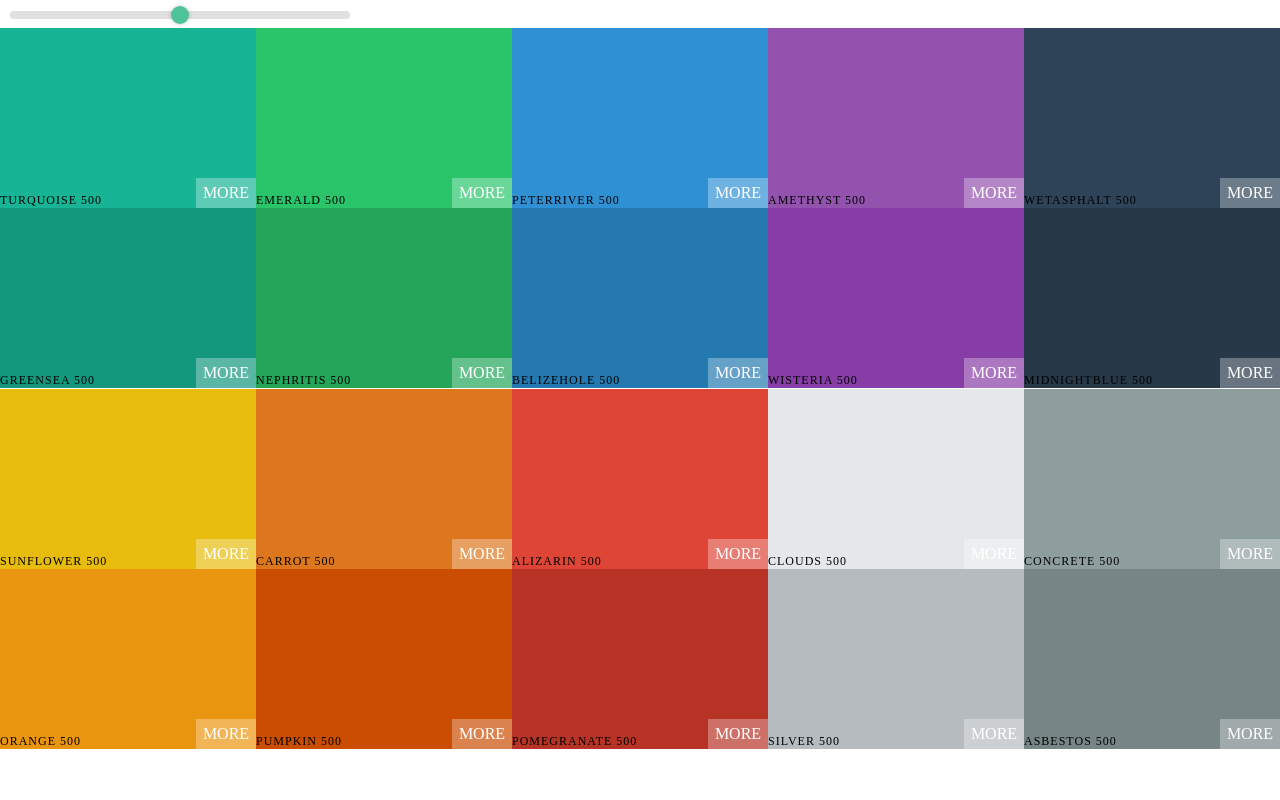
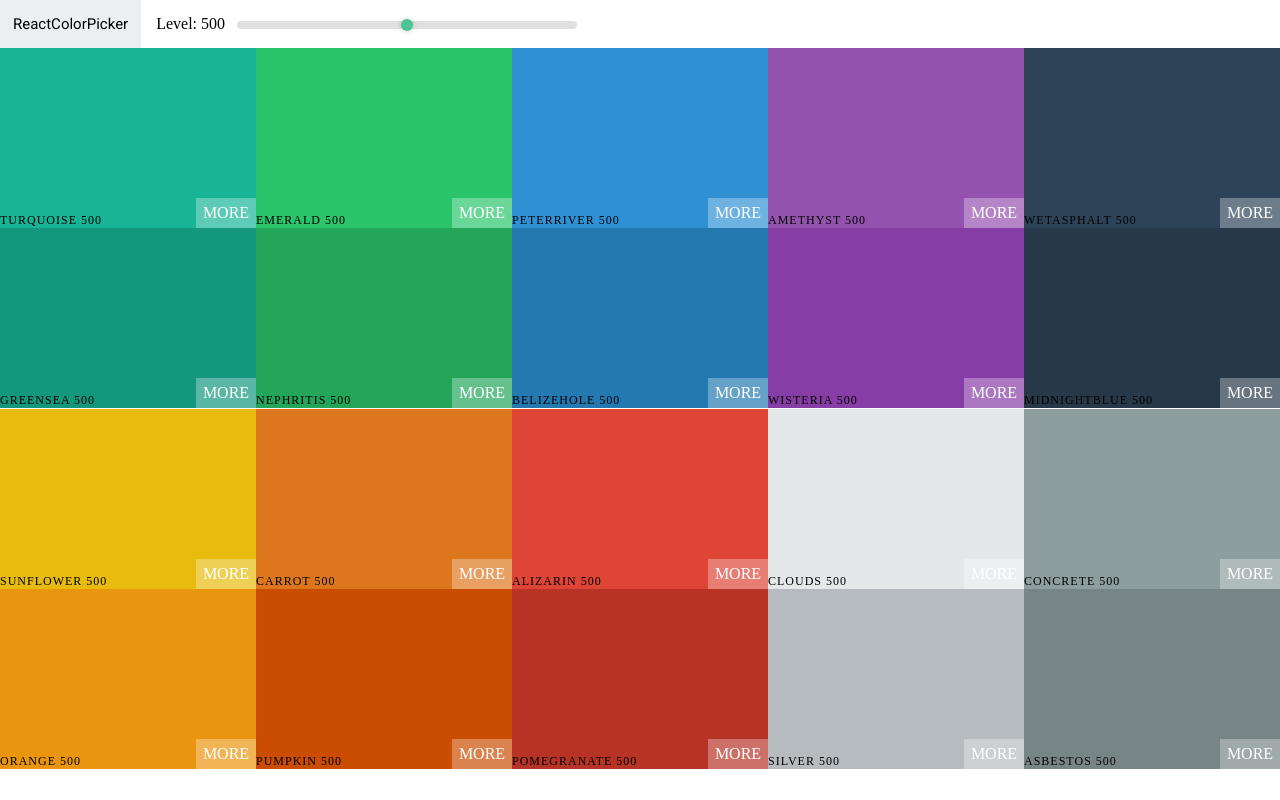
Before and after one commit to Fernando-Andres-Ramos/Colors-Palettes, a React (Vite) app: page /palette/flat-ui-colors-american in a window 1280 px wide. Built offline with nearby package versions, Linux system fonts and the light colour scheme.

Commit message:
Navbar and font styled

```diff
--- a/index.html
+++ b/index.html
@@ -4,6 +4,9 @@
     <meta charset="UTF-8" />
     <link rel="icon" type="image/svg+xml" href="/vite.svg" />
     <meta name="viewport" content="width=device-width, initial-scale=1.0" />
+    <link rel="preconnect" href="https://fonts.googleapis.com">
+    <link rel="preconnect" href="https://fonts.gstatic.com" crossorigin>
+    <link href="https://fonts.googleapis.com/css2?family=Roboto+Condensed:ital,wght@0,100..900;1,100..900&family=Roboto:ital,wght@0,100..900;1,100..900&display=swap" rel="stylesheet">
     <title>Colors_App</title>
   </head>
   <body>
--- /dev/null
+++ b/src/components/Navbar/Navbar.jsx
@@ -0,0 +1,38 @@
+import React, { Component } from 'react'
+import styles from './Navbar.module.css'
+
+
+export default class Navbar extends Component{
+  constructor(props){
+    super(props)
+
+    this.handleChange = this.handleChange.bind(this)
+  }
+
+  handleChange(e){
+    this.props.changeLevel(e.target.value)
+  }
+
+  render(){
+    const {defaultValue} = this.props
+    return(
+      <header className={styles.navbar}>
+        <div className={styles.logo}>
+          <a href="#">ReactColorPicker</a>
+        </div>
+        <div className={styles.textAndSlider_container}>
+          <span>Level: {defaultValue}</span>
+          <div className={styles.slider_container}>
+            <input type="range"
+              min="100"
+              max="900"
+              defaultValue={`${defaultValue}`}
+              onChange={this.handleChange}
+              step="100"
+              className={styles.slider}/>
+          </div>
+        </div>
+      </header>
+    )
+  }
+}
--- /dev/null
+++ b/src/components/Navbar/Navbar.module.css
@@ -0,0 +1,65 @@
+.navbar{
+  display:flex;
+  flex-direction: row;
+  justify-content: flex-start;
+  align-items: center;
+  height: 6vh;
+}
+
+.logo{
+  margin-right:15px;
+  padding: 0 13px;
+  font-size: 15px;
+  background-color: #eceff1;
+  font-family: Roboto;
+  height: 100%;
+  display: flex;
+  align-items: center;
+}
+
+.logo a{
+  text-decoration: none;
+  color: black;
+}
+
+.slider_container{
+  width: 340px;
+  margin: 0 12px;
+  display: inline-block;
+  height: auto;
+}
+
+.slider {
+  appearance: none;
+  width: 100%;
+  height: 8px;
+  border-radius: 5px;
+  background: #d3d3d3;
+  outline: none;
+  opacity: 0.7;
+  -webkit-transition: .2s;
+  transition: opacity .2s;
+  display: flex;
+  flex-flow: row nowrap;
+  align-items: center;
+}
+
+.slider::-webkit-slider-thumb {
+  -webkit-appearance: none;
+  appearance: none;
+  width: 12px;
+  height: 12px;
+  border-radius: 50%;
+  background: #04AA6D;
+  cursor: pointer;
+  box-shadow: 0px 0px 5px rgba(0, 0, 0, 0.3)
+}
+
+.slider::-moz-range-thumb {
+  width: 25px;
+  height: 25px;
+  border-radius: 50%;
+  background: #04AA6D;
+  cursor: pointer;
+  box-shadow: 0px 0px 5px rgba(0, 0, 0, 0.3)
+}
--- a/src/components/Palette/Palette.jsx
+++ b/src/components/Palette/Palette.jsx
@@ -1,6 +1,7 @@
 import React, { Component } from 'react'
+import styles from './Palette.module.css'
 import ColorBox from "../ColorBox/ColorBox.jsx"
-import styles from './Palette.module.css'
+import Navbar from "../Navbar/Navbar.jsx"
 
 
 export default class Palette extends Component{
@@ -12,8 +13,7 @@ export default class Palette extends Component{
     this.changeLevel = this.changeLevel.bind(this)
   }
 
-  changeLevel(e){
-    let level = e.target.value
+  changeLevel(level){
     this.setState({level})
   }
 
@@ -25,16 +25,7 @@ export default class Palette extends Component{
     ))
     return(
       <div className={styles.palette}>
-        <div className={styles.slider_container}>
-          <input type="range"
-            min="100"
-            max="900"
-            defaultValue={`${this.state.level}`}
-            onChange={this.changeLevel}
-            step="100"
-            className={styles.slider}/>
-        </div>
-        {/* Navbar here */}
+        <Navbar defaultValue={level} changeLevel={this.changeLevel}/>
         <div className={styles.palette_colors}>{colorBoxes}</div>
         {/* footer eventually */}
       </div>
--- a/src/components/Palette/Palette.module.css
+++ b/src/components/Palette/Palette.module.css
@@ -6,42 +6,3 @@
 .palette_colors{
   height: 90%;
 }
-
-.slider_container{
-  width: 340px;
-  margin: 5px 10px;
-  display: inline-block;
-  height: auto;
-}
-
-.slider {
-  appearance: none;
-  width: 100%;
-  height: 8px;
-  border-radius: 5px;
-  background: #d3d3d3;
-  outline: none;
-  opacity: 0.7;
-  -webkit-transition: .2s;
-  transition: opacity .2s;
-}
-
-.slider::-webkit-slider-thumb {
-  -webkit-appearance: none;
-  appearance: none;
-  width: 18px;
-  height: 18px;
-  border-radius: 50%;
-  background: #04AA6D;
-  cursor: pointer;
-  box-shadow: 0px 0px 5px rgba(0, 0, 0, 0.3)
-}
-
-.slider::-moz-range-thumb {
-  width: 25px;
-  height: 25px;
-  border-radius: 50%;
-  background: #04AA6D;
-  cursor: pointer;
-  box-shadow: 0px 0px 5px rgba(0, 0, 0, 0.3)
-}
```
